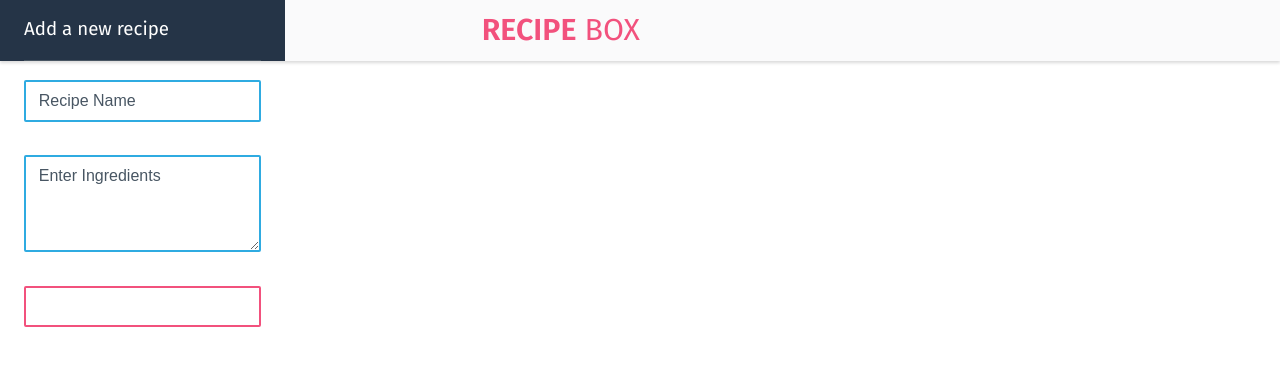
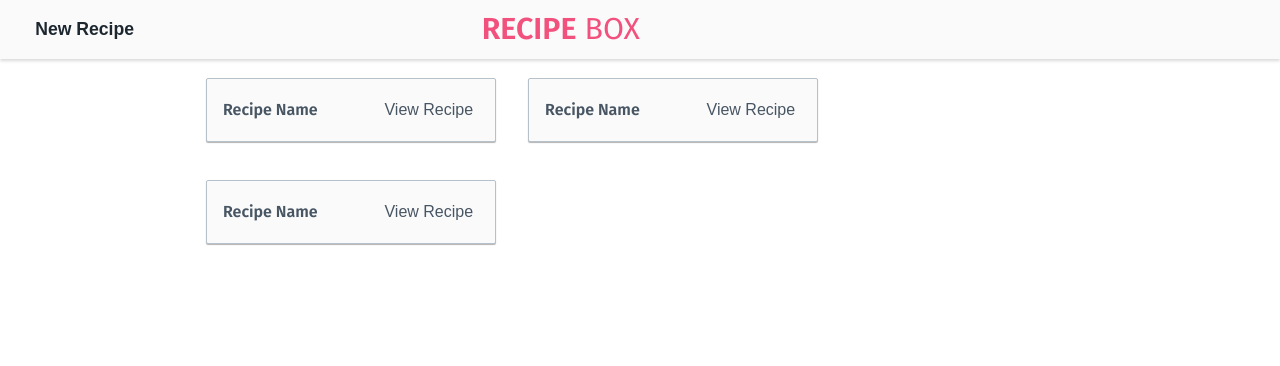
Before and after one commit to alboz1/react-recipe-box, a React app: page / in a window 1280 px wide. Shown: the top 366 px of the page. Built offline with nearby package versions, Linux system fonts and the light colour scheme.

Commit message:
added open close functions to sidebar, added and styled recipe component

```diff
--- a/src/components/App.js
+++ b/src/components/App.js
@@ -1,5 +1,6 @@
 import React, {Component} from 'react';
 import Sidebar from './Sidebar';
+import Recipe from './Recipe';
 
 class App extends Component {
     constructor() {
@@ -10,18 +11,30 @@ class App extends Component {
         };
     }
 
-    toggleSidebar() {
-        this.setState({isOpen: !this.state.isOpen});
+    openSidebar() {
+        this.setState({isOpen: true});
+    }
+
+    closeSidebar() {
+        this.setState({isOpen: false});
     }
 
     render() {
         return (
-            <div className={this.state.isOpen ? 'container toggled' : 'container'}>
-                <Sidebar />
-                <header className="main-header">
-                    <button className="btn" onClick={() => this.toggleSidebar()} >New Recipe</button>
-                    <h1 className="title"><span>RECIPE</span> BOX</h1>
-                </header>
+            <div className="outer-wrapper">
+                <div className={this.state.isOpen ? 'container toggled' : 'container'}>
+                    <Sidebar handleClose={() => this.closeSidebar()} />
+                    <header className="main-header">
+                        <button className="btn" onClick={() => this.openSidebar()} >New Recipe</button>
+                        <h1 className="title"><span>RECIPE</span> BOX</h1>
+                    </header>
+
+                    <main>
+                        <Recipe />
+                        <Recipe />
+                        <Recipe />
+                    </main>
+                </div>
             </div>
         );
     }
--- /dev/null
+++ b/src/components/Recipe.js
@@ -0,0 +1,14 @@
+import React, {Component} from 'react';
+
+class Recipe extends Component {
+    render() {
+        return (
+            <div className="recipe-wrapper">
+                <span className="name">Recipe Name</span>
+                <button>View Recipe</button>
+            </div>
+        );
+    }
+}
+
+export default Recipe;
--- a/src/components/Sidebar.js
+++ b/src/components/Sidebar.js
@@ -5,10 +5,10 @@ class Sidebar extends Component {
         return (
             <aside className="sidebar">
                 <h3>Add a new recipe</h3>
-
+                <button className="close-btn" onClick={this.props.handleClose}>&times;</button>
                 <form>
                     <input type="text" placeholder="Recipe Name" />
-                    <textarea rows="4" placeholder="Enter Ingredients"></textarea>
+                    <textarea rows="8" placeholder="Enter Ingredients"></textarea>
                     <input type="submit" value="Add" />
                 </form>
             </aside>
--- a/src/styles/_header.sass
+++ b/src/styles/_header.sass
@@ -14,19 +14,8 @@
         color: $black
         outline: none
         cursor: pointer
-        &:after
-            content: ''
-            display: block
-            height: 2px
-            background: $black
-            transform: translateY(100%)
-            opacity: 0
-            transition: all 0.1s ease-in-out
         &:hover
             color: darken($black, 10%)
-        &:hover:after
-            transform: translateY(0)
-            opacity: 1
 
     .title
         font-size: 1.9rem
--- /dev/null
+++ b/src/styles/_recipe.sass
@@ -0,0 +1,19 @@
+.recipe-wrapper
+    background: $white
+    padding: 1.3rem 1rem
+    margin: 1.2rem 1rem
+    border: 1px solid lighten($grey, 42%)
+    border-radius: 2px
+    box-shadow: 0 1px 1px rgba(0,0,0, .3)
+
+    .name
+        color: $grey
+        font-weight: 600
+        margin-right: 3.8rem
+    button
+        background: none
+        border: none
+        color: $grey
+        cursor: pointer
+        &:hover
+            color: darken($grey, 25%)
--- a/src/styles/_sidebar.sass
+++ b/src/styles/_sidebar.sass
@@ -3,16 +3,30 @@
     top: 0
     left: 0
     bottom: 0
+    width: 290px
     background: $primary
-    padding: 0 1.5rem
-    //transform: translateX(-100%)
+    box-sizing: border-box
+    box-shadow: inset -3px 0 3px rgba(0,0,0, .2)
+    padding: 0 1.2rem
+    transform: translateX(-100%)
     h3
         margin: 0
         padding: 1.2rem 0
         border-bottom: 1px solid $grey
         font-weight: 400
         color: #fff
-
+    .close-btn
+        background: none
+        border: none
+        position: absolute
+        top: 10px
+        right: 8px
+        font-size: 2rem
+        color: $secondary
+        cursor: pointer
+        outline: none
+        &:hover
+            color: darken($secondary, 10%)
     form
         display: flex
         flex-direction: column
@@ -27,6 +41,9 @@
             &::placeholder
                 color: $grey
                 font-size: 1rem
+        textarea
+            resize: none
+
         input[type="submit"]
             background: none
             border: 2px solid $secondary
--- a/src/styles/index.sass
+++ b/src/styles/index.sass
@@ -9,13 +9,22 @@ $blue: #2FABE1
 
 body
     font-family: 'Fira Sans', sans-serif
-    font-family: 16px
+    font-size: 16px
 
-.container
-    transform: translateX(0)
-    transition: 0.2s ease-in-out
-    &.toggled
-        transform: translateX(224.594px)
+.outer-wrapper
+    overflow: hidden
+    .container
+        height: 100vh
+        transition: transform 0.2s ease-in-out
+        &.toggled
+            transform: translate3d(290px, 0, 0)
+
+        main
+            width: 900px
+            margin: 0 auto
+            display: flex
+            flex-wrap: wrap
 
 @import 'header'
 @import 'sidebar'
+@import 'recipe'
```
